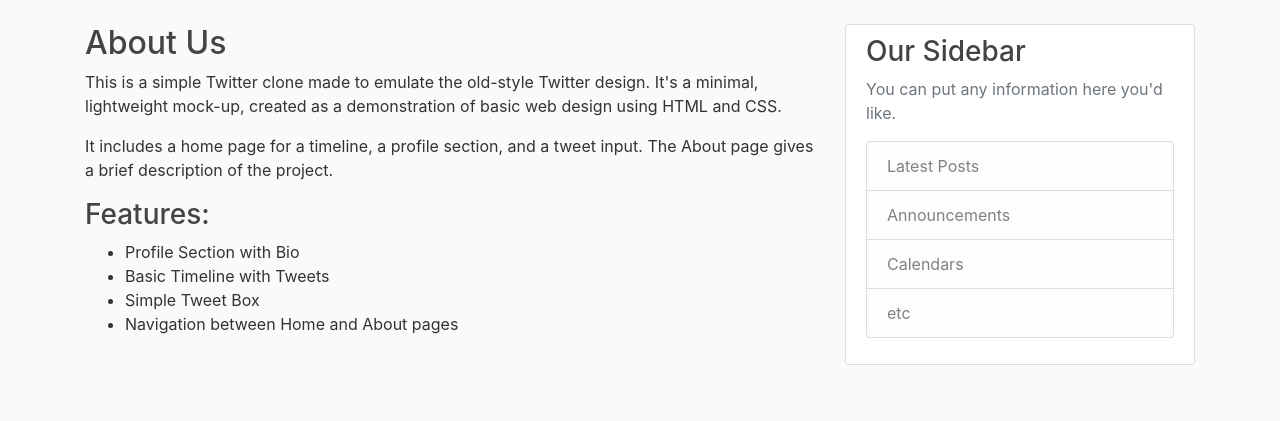
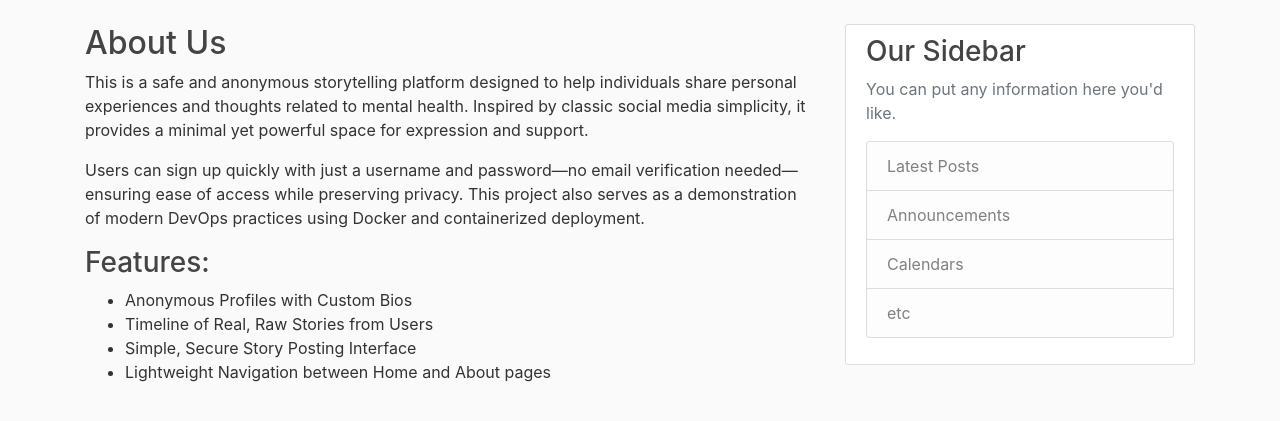
Before and after one commit to aadhil-anwer/lpu-twitter-django, a Django app: page /about/ in a window 1280 px wide. Shown: the part 56-477 px from the top of the page. Run offline with Django 5.2, Linux system fonts and the light colour scheme; some libraries are stand-ins or nearby versions.

Commit message:
about us

```diff
--- a/blog/templates/blog/about.html
+++ b/blog/templates/blog/about.html
@@ -1,13 +1,15 @@
 {% extends "blog/base.html"%}
 {% block content%}
-            <h2>About Us</h2>
-            <p>This is a simple Twitter clone made to emulate the old-style Twitter design. It's a minimal, lightweight mock-up, created as a demonstration of basic web design using HTML and CSS.</p>
-            <p>It includes a home page for a timeline, a profile section, and a tweet input. The About page gives a brief description of the project.</p>
-            <h3>Features:</h3>
-            <ul>
-                <li>Profile Section with Bio</li>
-                <li>Basic Timeline with Tweets</li>
-                <li>Simple Tweet Box</li>
-                <li>Navigation between Home and About pages</li>
-            </ul>
+<h2>About Us</h2>
+<p>This is a safe and anonymous storytelling platform designed to help individuals share personal experiences and thoughts related to mental health. Inspired by classic social media simplicity, it provides a minimal yet powerful space for expression and support.</p>
+<p>Users can sign up quickly with just a username and password—no email verification needed—ensuring ease of access while preserving privacy. This project also serves as a demonstration of modern DevOps practices using Docker and containerized deployment.</p>
+
+<h3>Features:</h3>
+<ul>
+    <li>Anonymous Profiles with Custom Bios</li>
+    <li>Timeline of Real, Raw Stories from Users</li>
+    <li>Simple, Secure Story Posting Interface</li>
+    <li>Lightweight Navigation between Home and About pages</li>
+</ul>
+
 {%endblock content%}
```
